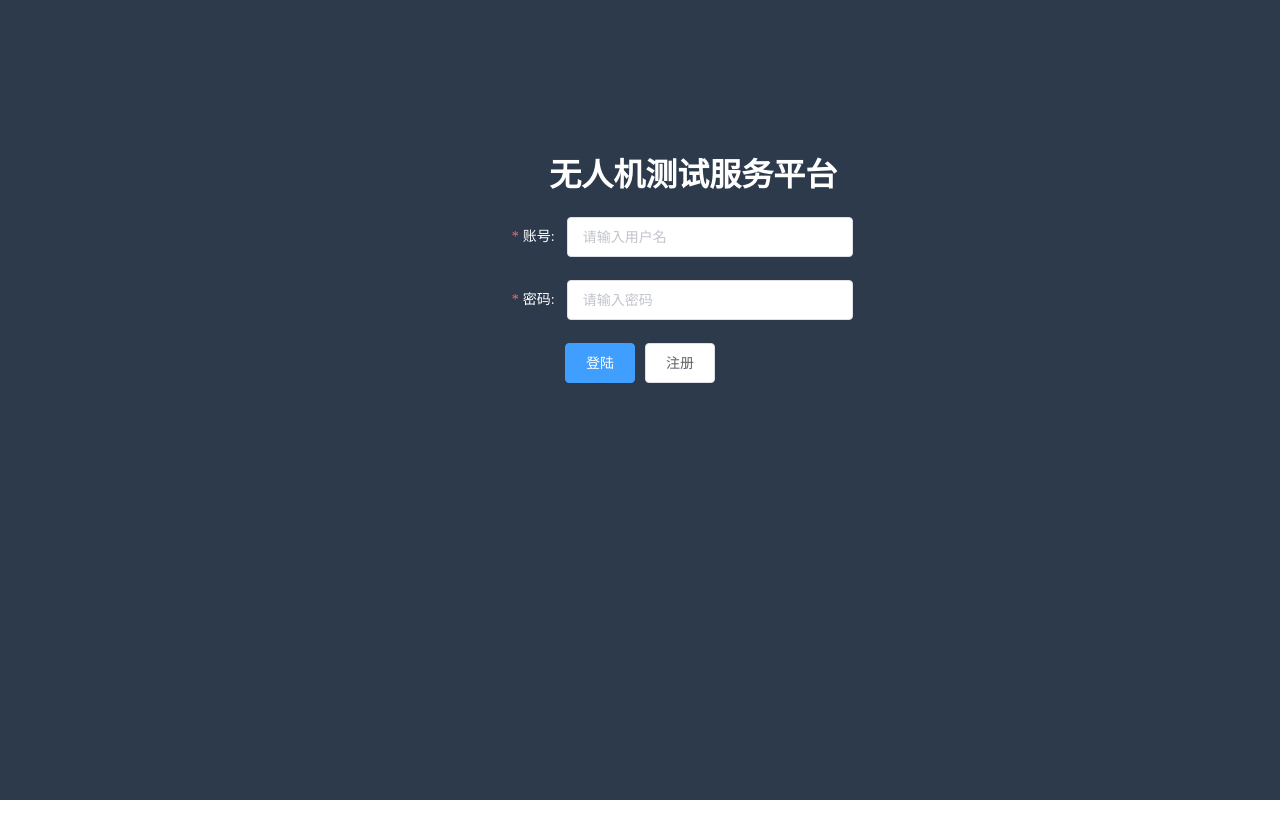
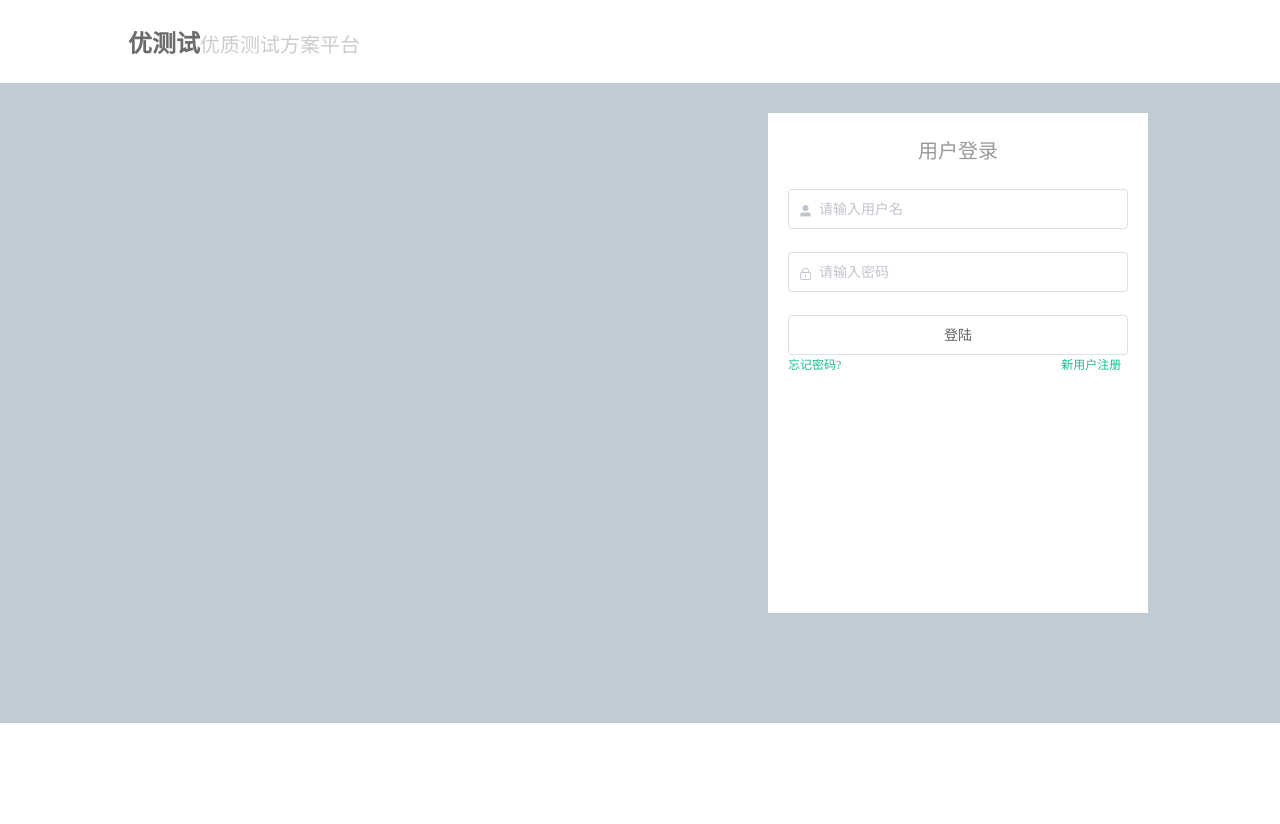
Before and after one commit to pzy945359703/Pa, a Vue app: page / in a window 1280 px wide. Before the commit the page ends 800 px from the top, so only its background shows below. Built offline with nearby package versions, Linux system fonts and the light colour scheme.

Commit message:
登陆页面修改成原型图的样式

```diff
--- a/src/App.vue
+++ b/src/App.vue
@@ -1,5 +1,5 @@
 <template>
-  <div id='app'>
+  <div id="app">
     <router-view/>
   </div>
 </template>
--- a/src/views/login.vue
+++ b/src/views/login.vue
@@ -1,47 +1,57 @@
 <template>
-<div class="backGround">
-    <div style="padding-top:10%">
-        <el-row>
-            <el-col :span="8" :offset="9" class="center">
-                <h1>无人机测试服务平台</h1>
-            </el-col>
-        </el-row>
+  <div style="height:100%" >
+    <div style="width:80%;padding-left:10%;padding-right:10%">
+      <p style="font-size:24px;"><span class="main-title">优测试</span>
+        <span class="subtitle">优质测试方案平台</span>
+      </p>
+    </div>
+    <div style="background-color:#bfccd4;height:80%;width:80%;padding-left:10%;padding-right:10%">
       <el-row >
-            <el-col :span="8" :offset="8">
-                <el-form :model="userForm" :rules="loginFormRole" label-width="140px" ref="loginForm">
-                    <el-form-item label="账号:" prop="userName" class="whiteLabel">
-                        <el-input v-model="userForm.userName" placeholder="请输入用户名"/>
+        <el-col :span="8" :offset="15" style="background-color:#ffffff;width:380px;height:500px;margin-top:30px;padding-left:20px;padding-right:20px">
+          <div align="center" class="form-title" >
+            <p>
+              <span>用户登录</span>
+            </p>
+          </div>
+          <el-form ref="loginForm" :model="userForm" :rules="loginFormRole">
+            <el-form-item prop="userName">
+              <el-input v-model="userForm.userName" prefix-icon="el-icon-user-solid" placeholder="请输入用户名"/>
             </el-form-item>
-                    <el-form-item label="密码:" prop="passWord" class="whiteLabel">
-                        <el-input type="password" v-model="userForm.passWord" placeholder="请输入密码"/>
+            <el-form-item prop="passWord">
+              <el-input v-model="userForm.passWord" prefix-icon="el-icon-lock" type="password" placeholder="请输入密码"/>
             </el-form-item>
-                    <div class="center">
-                        <el-button type="primary" @click="login()">登陆</el-button>
-                        <el-button @click="dialogVisible=true">注册</el-button>
+            <el-button class="theme-color__background white-word" style="width:100%" @click="login()">登陆</el-button>
+            <div >
+              <div class="link" style="text-align:left">
+                <a class="theme-color__word" @click="dialogVisible=true">忘记密码?</a>
+              </div>
+              <div class="link" style="text-align:right">
+                <a class="theme-color__word" @click="dialogVisible=true">新用户注册</a>
+              </div>
             </div>
           </el-form>
         </el-col>
       </el-row>
     </div>
     <el-dialog
+      :visible.sync="dialogVisible"
       title="注册用户"
-    :visible.sync="dialogVisible"
       width="35%">
-        <el-form :model="registerUser" :rules="loginFormRole" label-width="140px" ref="loginForm">
+      <el-form ref="loginForm" :model="registerUser" :rules="loginFormRole" label-width="140px">
         <el-form-item label="账号:" prop="userName" >
           <el-input v-model="registerUser.userName" placeholder="请输入用户名"/>
         </el-form-item>
         <el-form-item label="密码:" prop="passWord" >
-                <el-input type="password" v-model="registerUser.passWord" placeholder="请输入密码"/>
+          <el-input v-model="registerUser.passWord" type="password" placeholder="请输入密码"/>
         </el-form-item>
         <el-form-item label="确认密码:" prop="checkPassword" >
-                <el-input type="password" v-model="registerUser.checkPassword" placeholder="请再次输入密码"/>
+          <el-input v-model="registerUser.checkPassword" type="password" placeholder="请再次输入密码"/>
         </el-form-item>
         <el-form-item label="邮箱:" prop="mail" >
-                <el-input type="password" v-model="registerUser.mail" placeholder="请输入邮箱"/>
+          <el-input v-model="registerUser.mail" type="password" placeholder="请输入邮箱"/>
         </el-form-item>
         <el-form-item label="手机号:" prop="phone" >
-                <el-input type="password" v-model="registerUser.phone" placeholder="请输入电话号码"/>
+          <el-input v-model="registerUser.phone" type="password" placeholder="请输入电话号码"/>
         </el-form-item>
         <el-form-item label="请选择用户类型:" prop="registerType" >
           <el-radio-group v-model="registerUser.registerType">
@@ -51,8 +61,8 @@
         </el-form-item>
       </el-form>
       <div class="center">
-            <el-button  type="primary" @click="dialogVisible = false">注 册</el-button>
-            <el-button  @click="dialogVisible = false">取 消</el-button>
+        <el-button type="primary" @click="dialogVisible = false">注 册</el-button>
+        <el-button @click="dialogVisible = false">取 消</el-button>
       </div>
     </el-dialog>
   </div>
@@ -60,15 +70,15 @@
 
 <script>
 export default {
-  data () {
+  data() {
     return {
       userForm: {
         userName: '',
         passWord: ''
       },
       loginFormRole: {
-        userName: {required: true, message: '请输入用户名', trigger: 'blur'},
-        passWord: {required: true, message: '请输入密码', trigger: 'blur'}
+        userName: { required: true, message: '请输入用户名', trigger: 'blur' },
+        passWord: { required: true, message: '请输入密码', trigger: 'blur' }
       },
       dialogVisible: false,
       registerUser: {
@@ -82,12 +92,12 @@ export default {
     }
   },
   methods: {
-    login () {
+    login() {
       this.$refs['loginForm'].validate((valid) => {
         if (valid) {
-        //   this.$router.push({})
+          this.$router.push({ name: 'index' })
         } else {
-
+          //
         }
       })
     }
@@ -115,4 +125,37 @@ export default {
 .center .dialog-footer{
     text-align: center;
 }
+.form-title {
+    font-family: 微软雅黑, sans-serif;
+    font-weight: 400;
+    font-style: normal;
+    font-size: 20px;
+    color: rgb(153, 153, 153);
+    line-height: 36px;
+}
+.theme-color__background {
+  background-color:#1ABC94;
+}
+.theme-color__word {
+  color:#1ABC94;
+}
+.white-word {
+  color:#ffffff
+}
+a {
+  cursor:pointer;
+}
+.link {
+  display:inline-block;
+  width:49%;
+  font-size: 12px;
+}
+.main-title{
+  font-family:'微软雅黑 Bold' '微软雅黑 Regular', '微软雅黑', sans-serif;
+  font-weight:700;color:#6B6B6B;
+}
+.subtitle{
+  font-family:'微软雅黑', sans-serif;font-weight:400;
+  font-size:20px;color:#CCCCCC;
+}
 </style>
```
Also changed, not shown: .eslintrc.js, 1 other file (tests, documents, lock files or other folders). Lines whose indentation alone changed are shown as unchanged.
